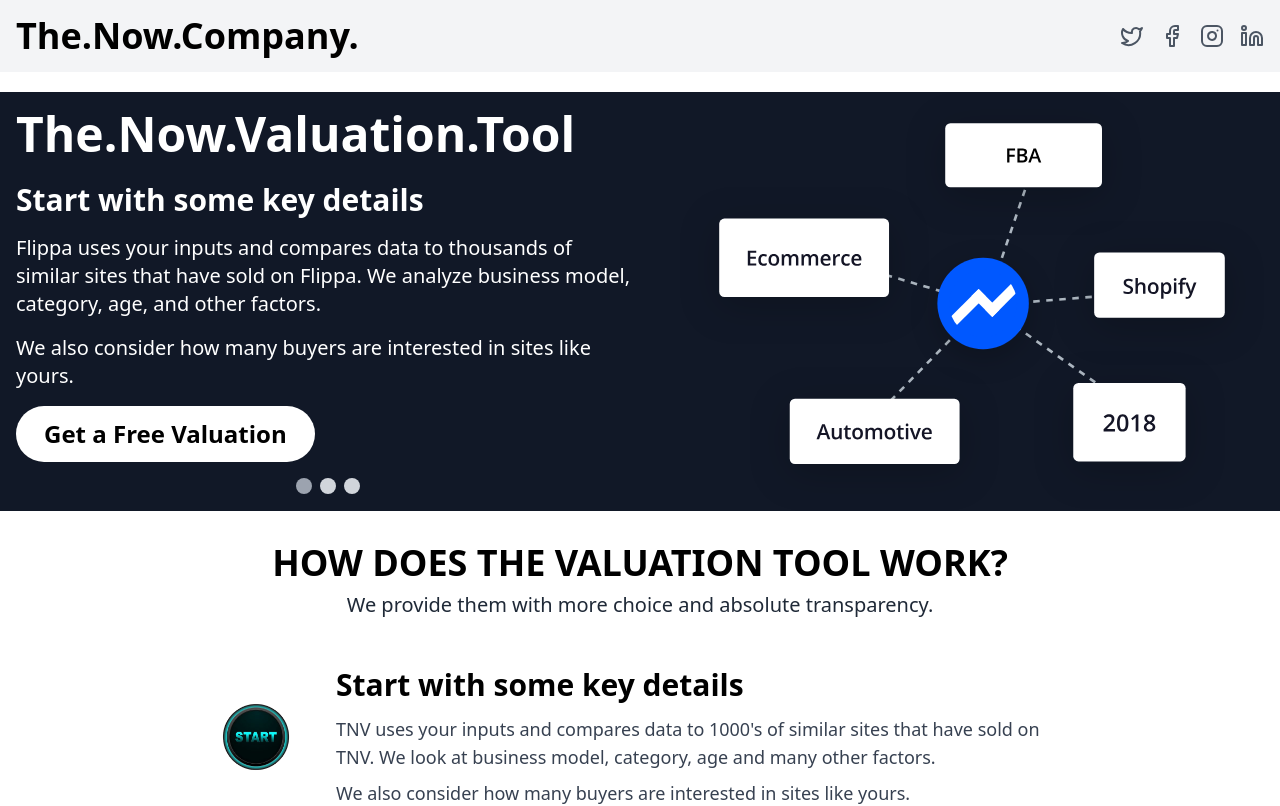
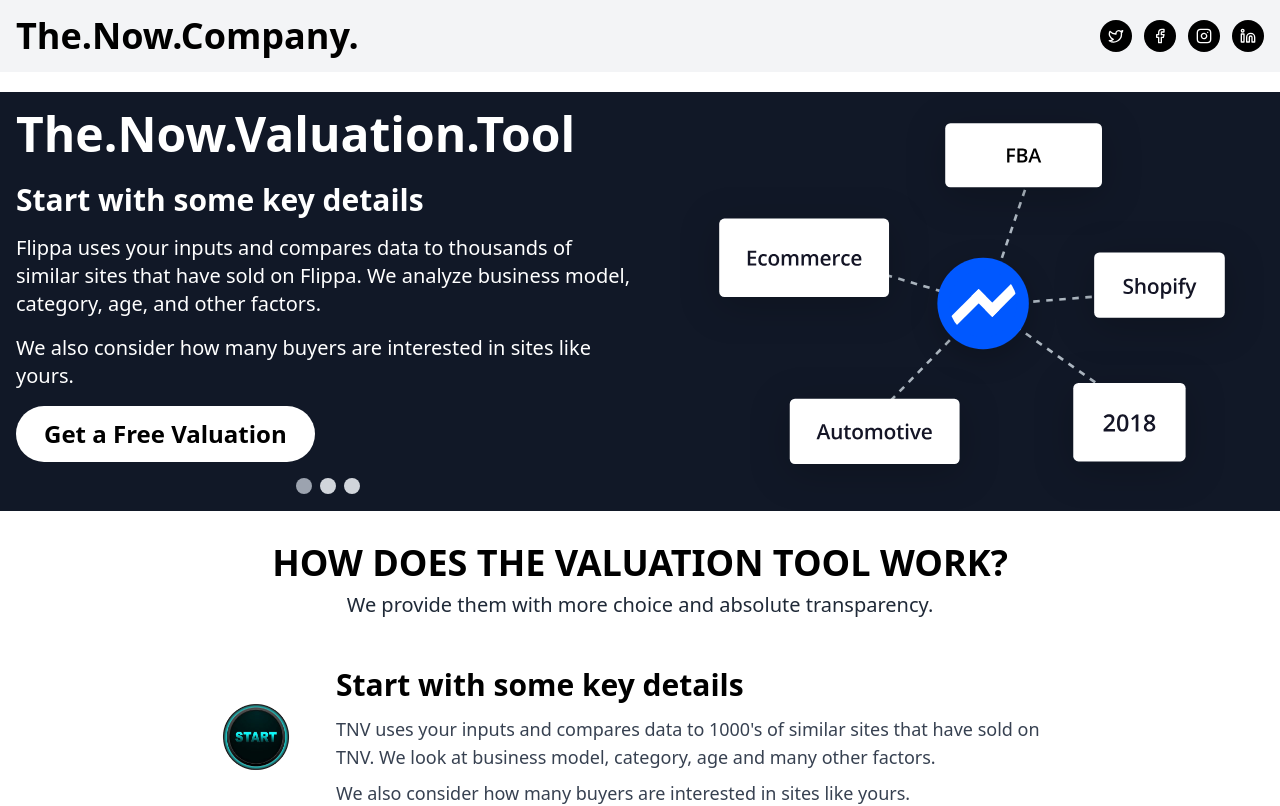
Before and after one commit to remote-cto/now-tnv, a Next.js app: page / in a window 1280 px wide. Shown: the top 806 px of the page. Built offline with nearby package versions, Linux system fonts and the light colour scheme.

Commit message:
Header Ui fixed

```diff
--- a/app/components/Header.tsx
+++ b/app/components/Header.tsx
@@ -5,45 +5,46 @@
   return (
     <header className="flex items-center justify-between p-4 bg-gray-100">
       <div className="flex items-center">
-        <div className=" text-lg lg:text-4xl font-extrabold ">
+        <div className=" text-xl lg:text-4xl font-extrabold ">
           The.Now.Company.
         </div>
       </div>
 
       {/* Right side - Social Media Icons */}
-      <div className="flex items-center space-x-4">
-        <a
+      <div className="flex items-center space-x-1 lg:space-x-3">
+      <a
           href="https://twitter.com/yourcompany"
           target="_blank"
           rel="noopener noreferrer"
-          className="text-gray-600 hover:text-blue-400 transition-colors"
+          className="bg-black rounded-full p-2"
         >
-          <Twitter size={24} />
+          <Twitter size={16} className="text-white" />
         </a>
         <a
           href="https://facebook.com/yourcompany"
           target="_blank"
           rel="noopener noreferrer"
-          className="text-gray-600 hover:text-blue-600 transition-colors"
+          className="bg-black rounded-full p-2"
         >
-          <Facebook size={24} />
+          <Facebook size={16} className="text-white" />
         </a>
         <a
           href="https://instagram.com/yourcompany"
           target="_blank"
           rel="noopener noreferrer"
-          className="text-gray-600 hover:text-pink-600 transition-colors"
+          className="bg-black rounded-full p-2"
         >
-          <Instagram size={24} />
+          <Instagram size={16} className="text-white" />
         </a>
         <a
-          href="https://linkedin.com/company/yourcompany"
+          href="https://linkedin.com/yourcompany"
           target="_blank"
           rel="noopener noreferrer"
-          className="text-gray-600 hover:text-blue-700 transition-colors"
+          className="bg-black rounded-full p-2"
         >
-          <Linkedin size={24} />
+          <Linkedin size={16} className="text-white" />
         </a>
+
       </div>
     </header>
   );
```
